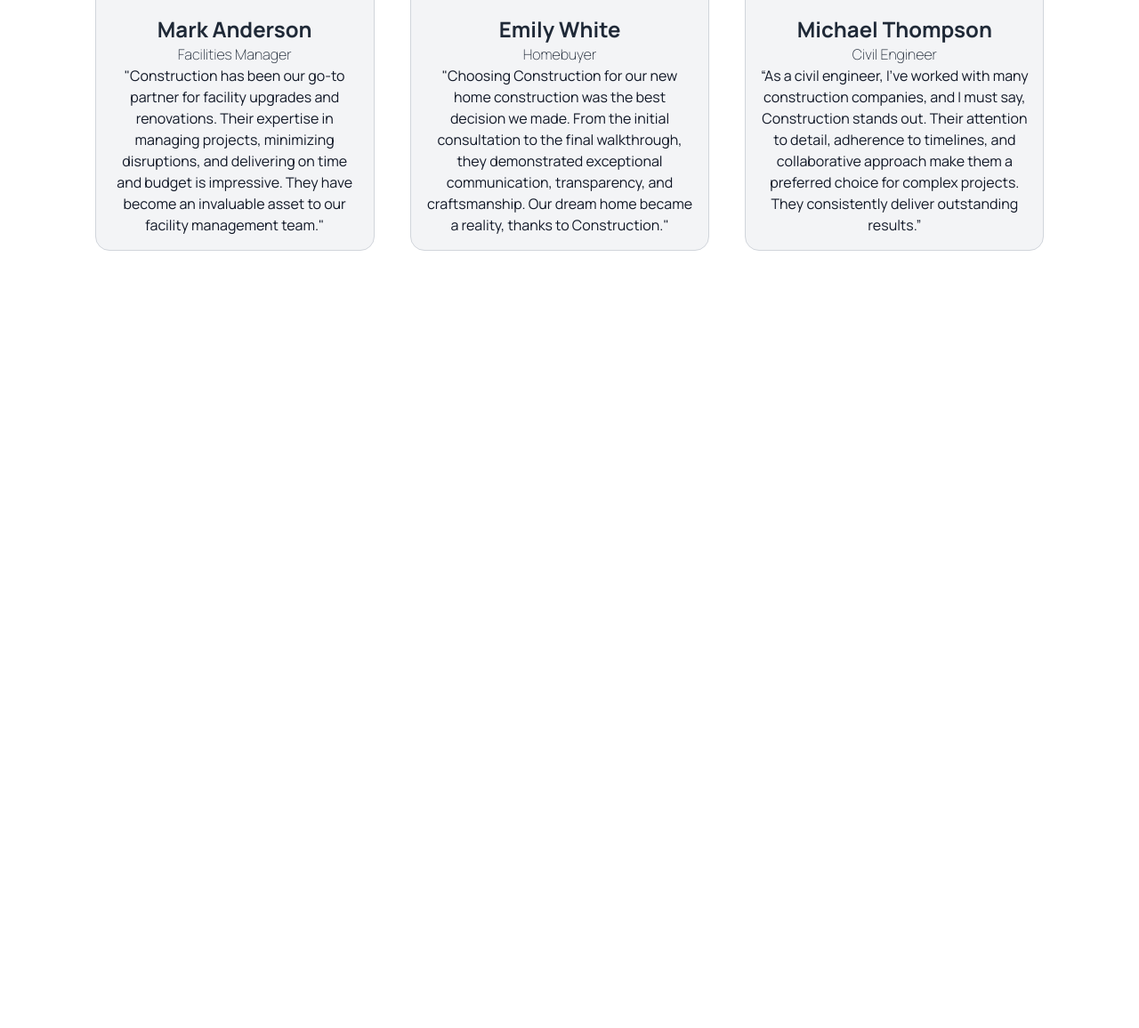
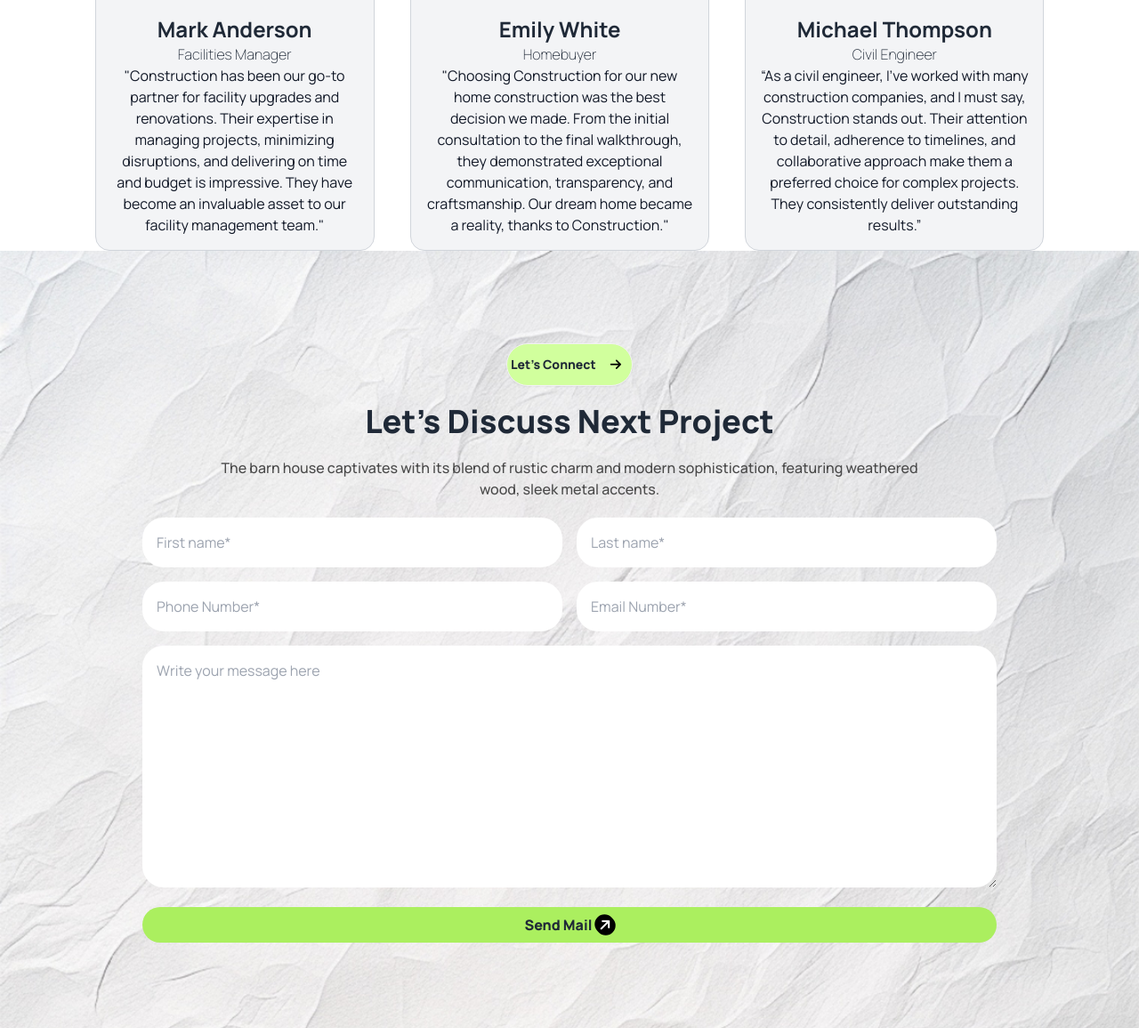
Before and after one commit to fahimsian939/Rinterio, a plain HTML site: page index.html in a window 1280 px wide. Shown: the part 3012-4168 px from the top of the page at 89% size. Before the commit the page ends 3294 px from the top, so only its background shows below. Drawn offline with nearby package versions, Linux system fonts and the light colour scheme.

Commit message:
Form Section Done

```diff
--- a/index.html
+++ b/index.html
@@ -1,5 +1,5 @@
 <!DOCTYPE html>
-<html lang="en">
+<html lang="en"data-theme="light">
 <head>
     <meta charset="UTF-8">
     <meta name="viewport" content="width=device-width, initial-scale=1.0">
@@ -21,6 +21,7 @@
         font-family: "Manrope", sans-serif;
         font-optical-sizing: auto;
         font-style: normal;
+
       }
     </style>
 
@@ -302,6 +303,70 @@
             </div>
 
           </section>
+
+          <!-- Form Section -->
+           <section class="py-24 bg-no-repeat" style="background-size: cover; background-image: url(images/assets/bg.jpg);" >
+
+            <div class="w-10/12 lg:w-9/12 mx-auto">
+                <div class="text-center w-11/12 lg:w-10/12 mx-auto ">
+                    <a class="mt-10 mx-auto btn p-1 bg-[#d1ff9d] rounded-full font-extrabold mt-2 text-1xl">Let’s Connect
+                        <i class="fa-solid fa-arrow-right -rotate-10  text-black  rounded-full p-2"></i></a>
+
+                            <!-- text -->
+                            <h1 class="font-extrabold text-4xl mb-5 mt-5 text-center">Let’s Discuss Next Project</h1>
+                            <p class="text-1xl font-medium text-[#494949] mb-5 text-center">The barn house captivates with its blend of rustic charm and modern sophistication, featuring weathered wood, sleek metal accents.</p>
+                 </div>
+
+                 <div class=" grid grid-cols-1 md:grid-cols-2 mx-auto gap-4 border-none outline-none ">
+                    <div class="col-span-1/2 ">
+                        <input class="outline-none p-4 w-full border-none rounded-3xl" placeholder="First name*" type="text">
+                    </div>
+
+                    <div class="">
+                        <input class=" p-4 w-full border-none outline-none rounded-3xl" placeholder="Last name*" type="text">
+                    </div>
+
+                    <div class="col-span-1/2 ">
+                        <input class=" p-4 w-full border-none outline-none rounded-3xl" placeholder="Phone Number*" type="text">
+                    </div>
+
+                    <div class="">
+                        <input class="outline-none p-4 w-full border-none rounded-3xl" placeholder="Email Number*" type="text">
+                    </div>
+
+                    <div class="md:col-span-2 ">
+                        <textarea rows="10" class=" outline-none w-full p-4 border-none rounded-3xl" name="" placeholder="Write your message here" id=""></textarea>
+                    </div>
+
+
+
+
+
+                    <div class="md:col-span-2 w-full mx-auto  bg-[#ABEF5F] rounded-3xl p-2  text-center  ">
+
+                        <a class=" font-extrabold text-1xl">Send Mail</a>
+                        <i class="fa-solid fa-arrow-right -rotate-45 bg-[#000000] text-white  rounded-full p-1"></i>
+
+
+                      </div>
+
+
+
+
+                 </div>
+
+
+
+            </div>
+
+
+
+           </section>
+
+       <!-- Footer Start -->
+           <footer>
+
+           </footer>
     </main>
 
 </body>
```
